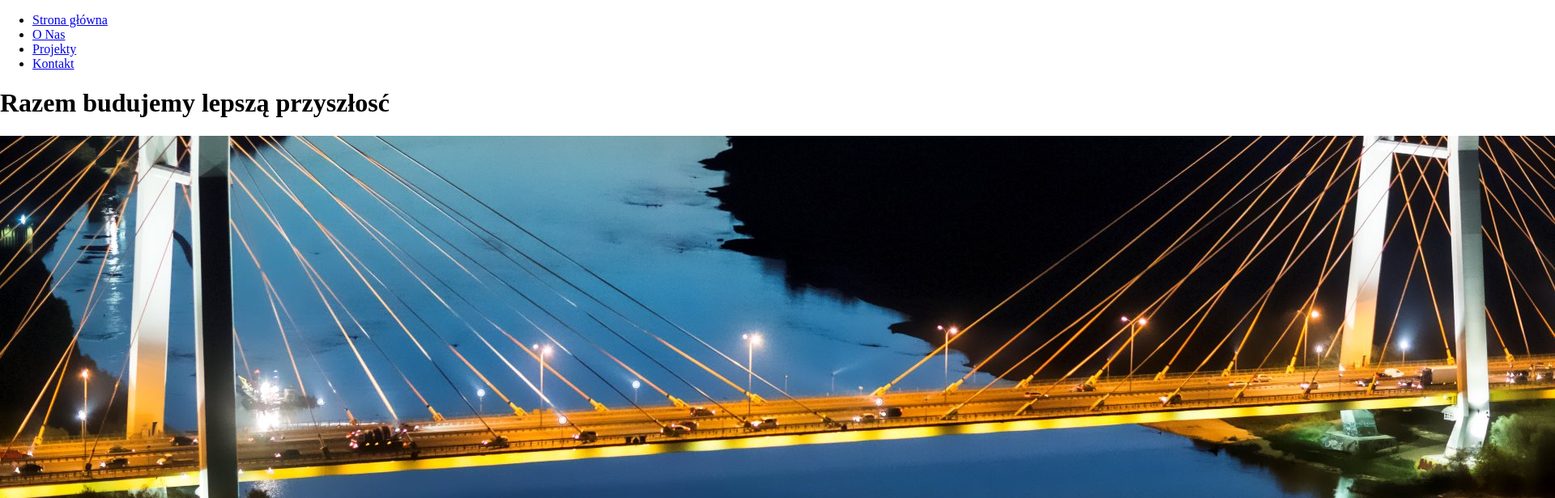
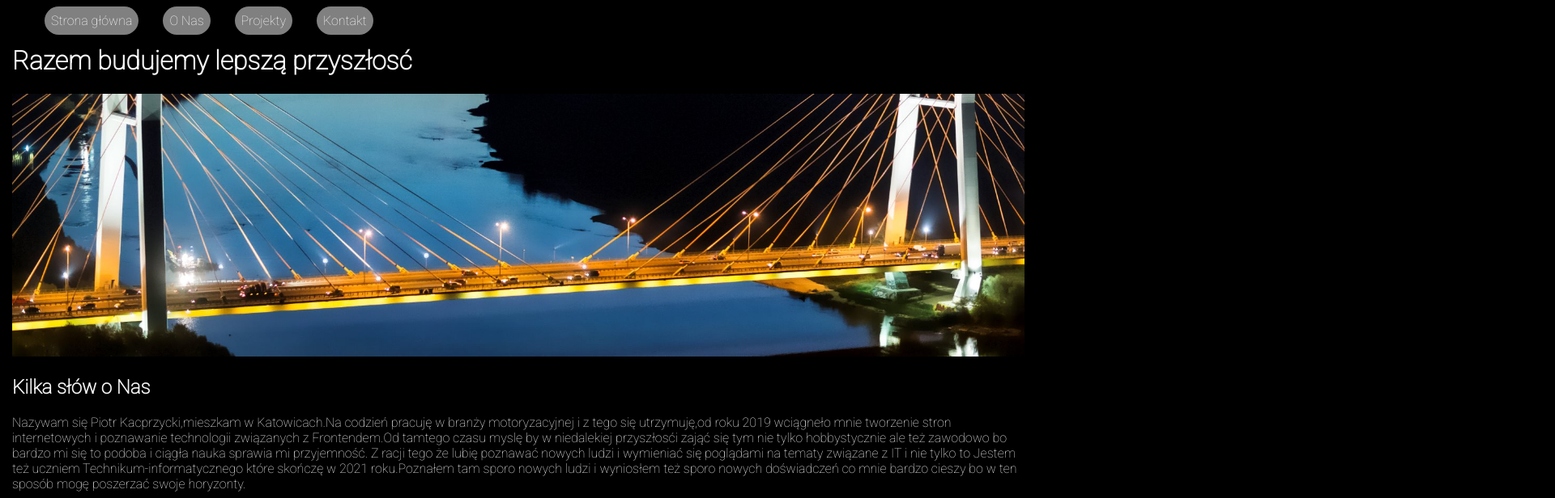
Before and after one commit to Piotr-Kacprzycki/Mypage, a plain HTML site: page index.html in a window 1280 px wide. Shown: the top 616 px of the page at 81% size, 1920 px wide, since content can reach past the window. Drawn offline with Linux system fonts and the light colour scheme.

Commit message:
changes nav

```diff
--- a/index.html
+++ b/index.html
@@ -6,7 +6,8 @@
     <meta name="viewport" content="width=device-width, initial-scale=1.0">
     <title>Moje przygody z nauką FRONTENDU</title>
     <link rel="stylesheet" href="style.css" type="text/css">
-
+    <link rel="preconnect" href="https://fonts.gstatic.com">
+    <link href="https://fonts.googleapis.com/css2?family=Roboto:wght@100&display=swap" rel="stylesheet">
 </head>
 
 <body>
@@ -28,7 +29,7 @@
             <h1 class="header-main-title">Razem budujemy lepszą przyszłosć</h1>
         </header>
         <section class="section-img">
-            <img class="section-img-top" src="header.jpg" alt="Zdjecie mostu.">
+            <img class="section-img-top" src="header.jpg" width="1250" alt="Zdjecie mostu.">
         </section>
         <!-- Sekcja o nas -->
         <section class="aboutUs" id="aboutUs-nav">
--- a/style.css
+++ b/style.css
@@ -1,12 +1,42 @@
 body{
-
+background-color: black;
+color: whitesmoke;
 margin: 0;
 padding: 0;
 box-sizing: border-box;
+font-family: 'Roboto', sans-serif;
 }
-.main{
+.header-navigation{
 
 
+position: sticky;
+top: 0;
+
+}
+
+.navigation-item{
+list-style: none;
+display: flex;
+
+
+}
+
+.navigation-link a{
+margin:15px;
+background-color:gray;
+color: white;
+padding: 8px;
+text-decoration: none;
+border-radius: 40px;
+}
+.navigation-link :hover{
+
+ background-color:  blueviolet;
+}
+
+.main{
+max-width: 1250px;
+margin: auto;
 
 
 
```
